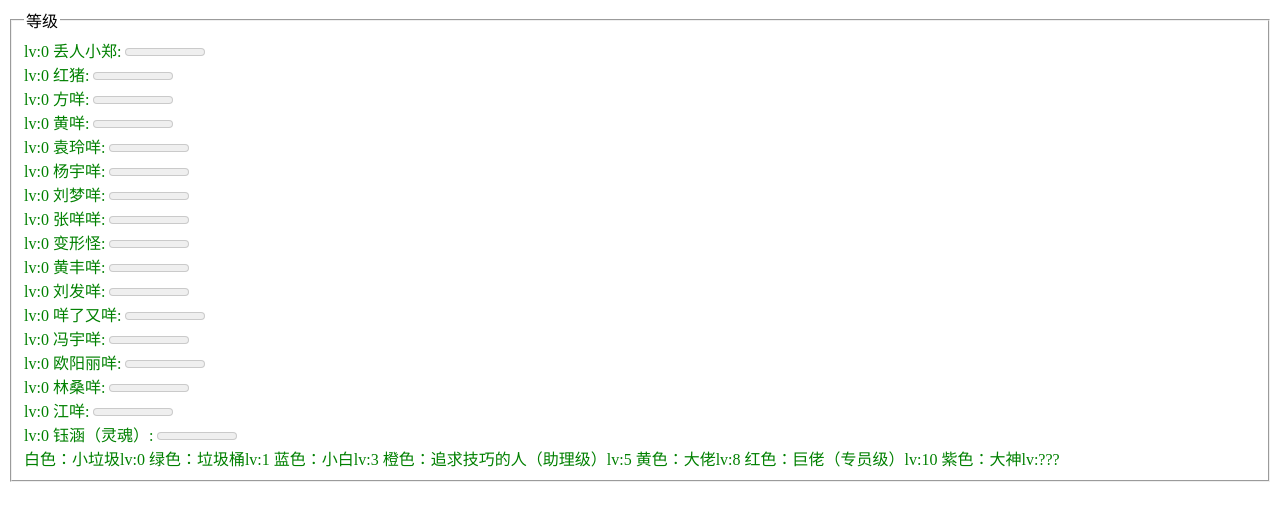
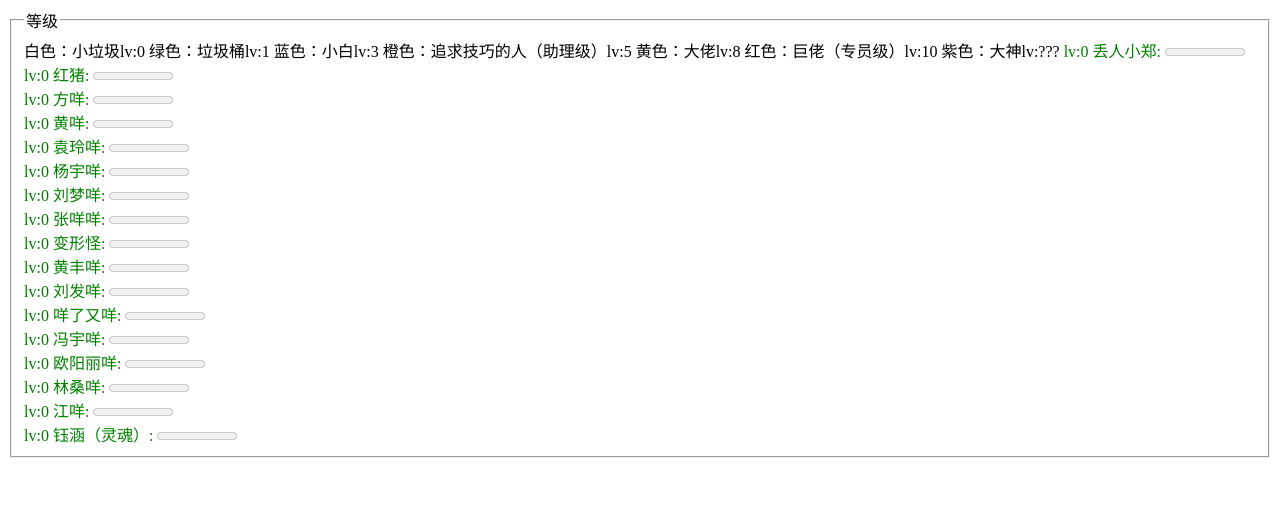
Before and after one commit to yunxiaguang/jiang.github.io, a plain HTML site: page html.html in a window 1280 px wide. Drawn offline with Linux system fonts and the light colour scheme.

Commit message:
Update html.html

```diff
--- a/html.html
+++ b/html.html
@@ -8,8 +8,15 @@
     <form action="">
         <fieldset>
             <legend>等级</legend>
+            <label>白色：小垃圾<label>lv:0
+            <label>绿色：垃圾桶<label>lv:1
+            <label>蓝色：小白<label>lv:3
+            <label>橙色：追求技巧的人（助理级）<label>lv:5
+            <label>黄色：大佬<label>lv:8
+            <label>红色：巨佬（专员级）<label>lv:10
+            <label>紫色：大神<label>lv:???
             <font color=green>lv:0 <label>丢人小郑: <meter max="100" min="0" low="59" value="0"></meter></label><br/>
-            <font color=green>lv:0 <label>红猪: <meter max="100" min="0" low="59" value="0"></meter></label><br/>
+            lv:0 <label>红猪: <meter max="100" min="0" low="59" value="0"></meter></label><br/>
             <font color=green>lv:0 <label>方咩: <meter max="100" min="0" low="59" value="0"></meter></label><br/>
             <font color=green>lv:0 <label>黄咩: <meter max="100" min="0" low="59" value="0"></meter></label><br/>
             <font color=green>lv:0 <label>袁玲咩: <meter max="100" min="0" low="59" value="0"></meter></label><br/>
@@ -26,13 +33,7 @@
             <font color=green>lv:0 <label>江咩: <meter max="100" min="0" low="59" value="0"></meter></label><br/>
             <font color=green>lv:0 <label>钰涵（灵魂）: <meter max="100" min="0" low="59" value="0"></meter></label><br/>
 
-            <label>白色：小垃圾<label>lv:0
-            <label>绿色：垃圾桶<label>lv:1
-            <label>蓝色：小白<label>lv:3
-            <label>橙色：追求技巧的人（助理级）<label>lv:5
-            <label>黄色：大佬<label>lv:8
-            <label>红色：巨佬（专员级）<label>lv:10
-            <label>紫色：大神<label>lv:???
+
         </fieldset>
     </form>
 </body>
```
